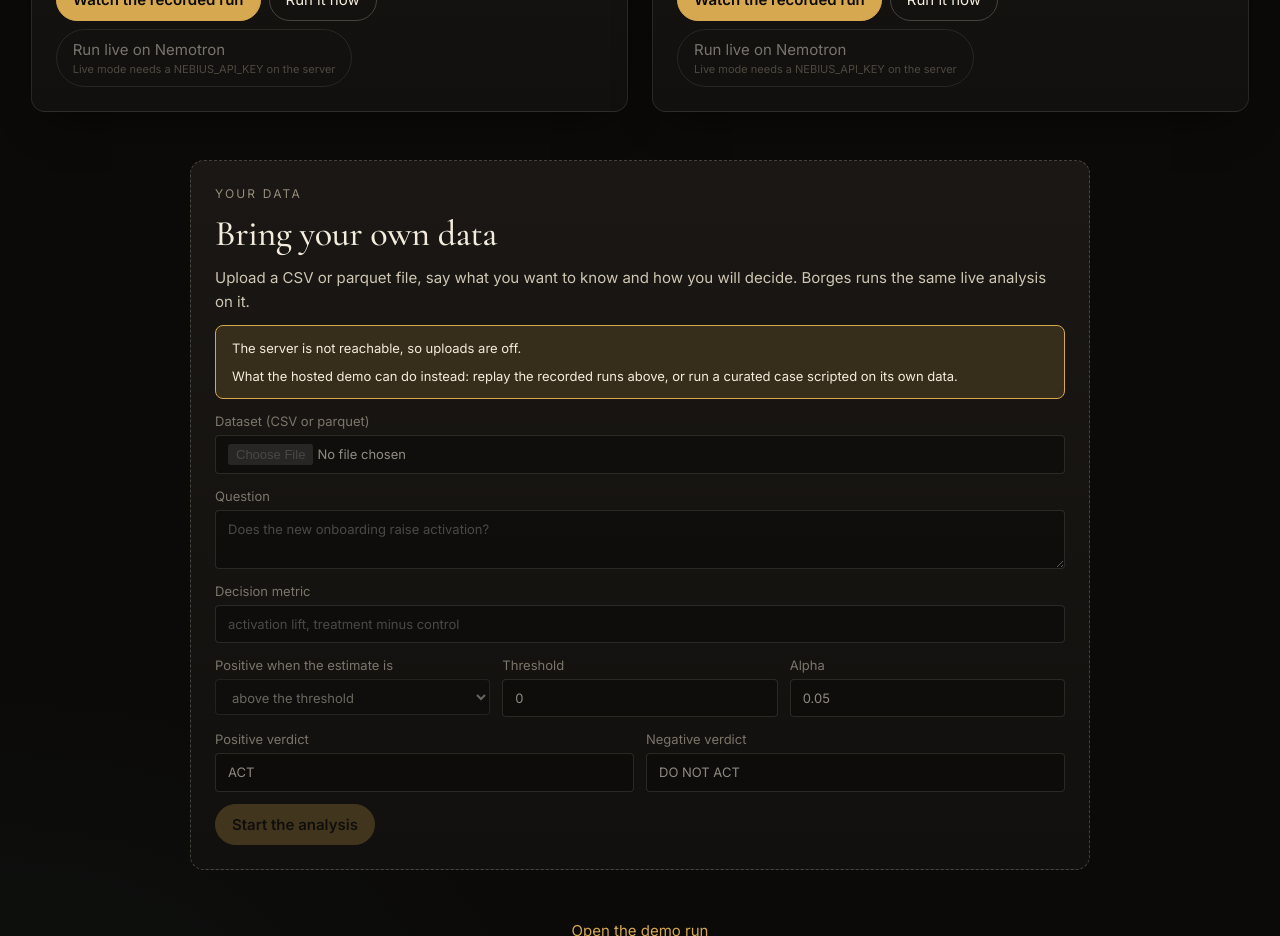
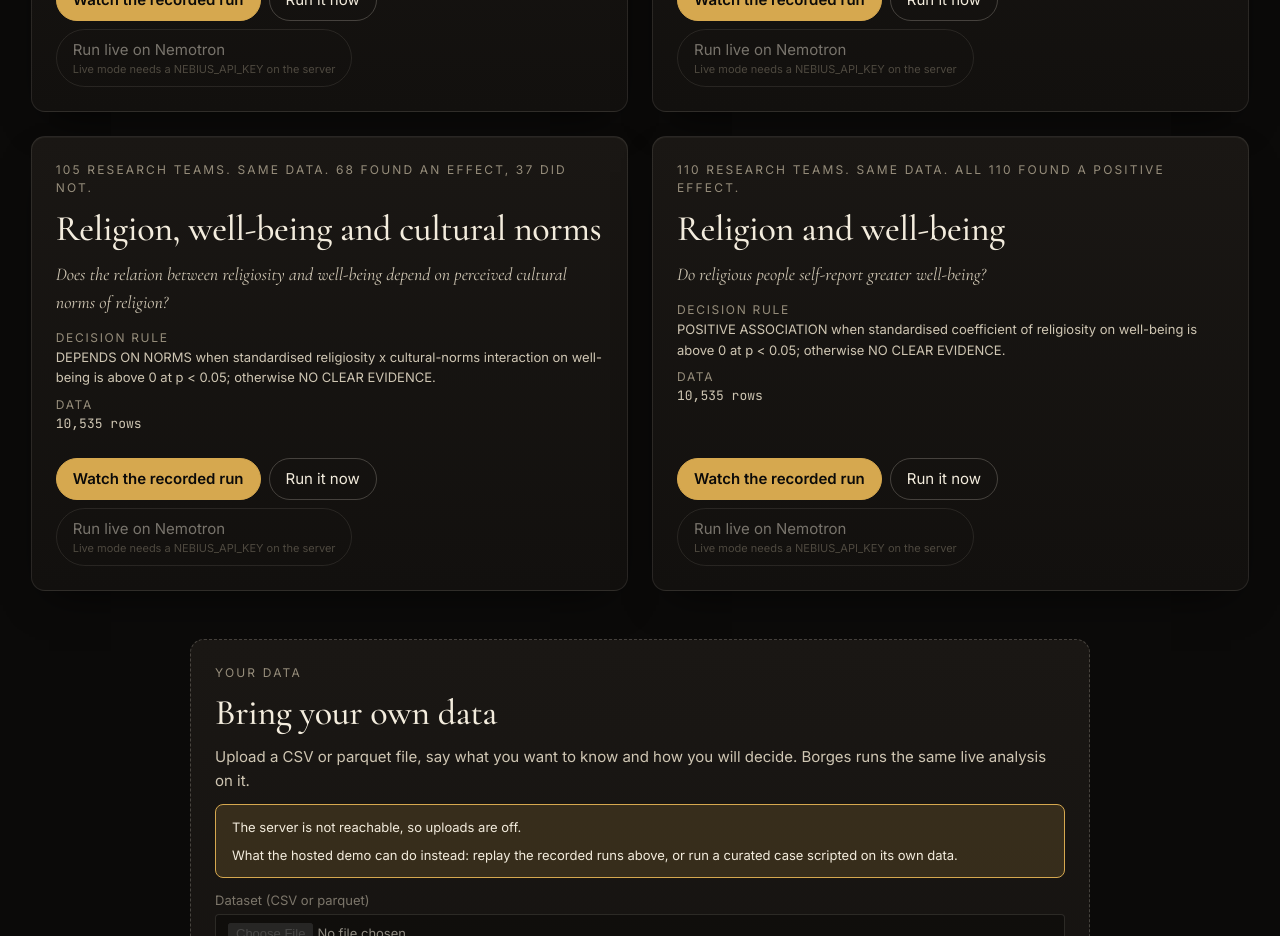
Before and after one commit to CarSanoja/borges, a React (Vite) app in the folder frontend/: page / in a window 1280 px wide. Shown: the part 1080-2016 px from the top of the page. Built offline with nearby package versions, Linux system fonts and the light colour scheme; no server answers.

Commit message:
chore(cases): MARP cases in the offline fallback cards and in record-demos

```diff
--- a/frontend/src/features/cases/fallbackCases.ts
+++ b/frontend/src/features/cases/fallbackCases.ts
@@ -39,4 +39,42 @@ export const FALLBACK_CASES: CaseCard[] = [
     reference: [],
     story: "Twenty-nine teams analysed this dataset and disagreed on whether referees card dark-skinned players more. The default analysis gives OR 1.34 (95% CI 1.13 to 1.58): bias detected. No single analytic choice reverses that and no pair does; it takes three together, such as a full covariate set, frequent referees only and player-clustered errors, to land on no clear evidence (OR 1.20 to 1.25). The one single flip that existed, restricting to low-bias referees, is not defensible.",
   },
+  {
+    id: "marp_norms",
+    title: "Religion, well-being and cultural norms",
+    subtitle: "105 research teams. Same data. 68 found an effect, 37 did not.",
+    question: "Does the relation between religiosity and well-being depend on perceived cultural norms of religion?",
+    decision_rule: {
+      metric: "standardised religiosity x cultural-norms interaction on well-being",
+      comparator: "gt",
+      threshold: 0,
+      alpha: 0.05,
+      positive_label: "DEPENDS ON NORMS",
+      negative_label: "NO CLEAR EVIDENCE",
+    },
+    n_rows: 10535,
+    has_recording: true,
+    reference_label: "105 of 120 research teams that reported a standardised effect (Hoogeveen, Sarafoglou et al., 2022)",
+    reference: [],
+    story: "105 research teams analysed this dataset; 68 found that the religiosity-well-being relation grows with perceived cultural norms with an interval above zero. The default analysis gives interaction beta = 0.045 (95% CI 0.026 to 0.063), p < 0.001, n = 10,535. The verdict changes in 1 of 15 universes; the nearest is Pooled OLS, robust errors: interaction beta = 0.018 (95% CI -0.000 to 0.037), p = 0.056, n = 10,535.",
+  },
+  {
+    id: "marp_religiosity",
+    title: "Religion and well-being",
+    subtitle: "110 research teams. Same data. All 110 found a positive effect.",
+    question: "Do religious people self-report greater well-being?",
+    decision_rule: {
+      metric: "standardised coefficient of religiosity on well-being",
+      comparator: "gt",
+      threshold: 0,
+      alpha: 0.05,
+      positive_label: "POSITIVE ASSOCIATION",
+      negative_label: "NO CLEAR EVIDENCE",
+    },
+    n_rows: 10535,
+    has_recording: true,
+    reference_label: "110 of 120 research teams that reported a standardised effect (Hoogeveen, Sarafoglou et al., 2022)",
+    reference: [],
+    story: "110 research teams analysed this dataset; 110 found that religiosity goes with higher well-being with an interval above zero. The default analysis gives beta = 0.140 (95% CI 0.119 to 0.160), p < 0.001, n = 10,535. Borges found no defensible flip in 40 universes.",
+  },
 ];
```
Also changed, not shown: 1 other file (tests, documents, lock files or other folders).
